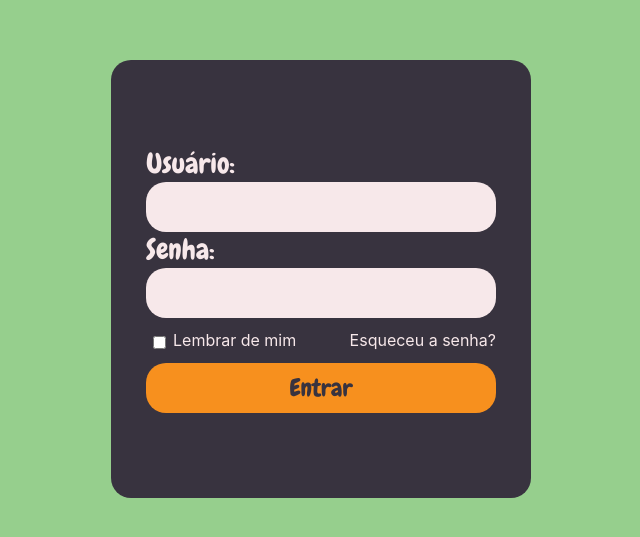
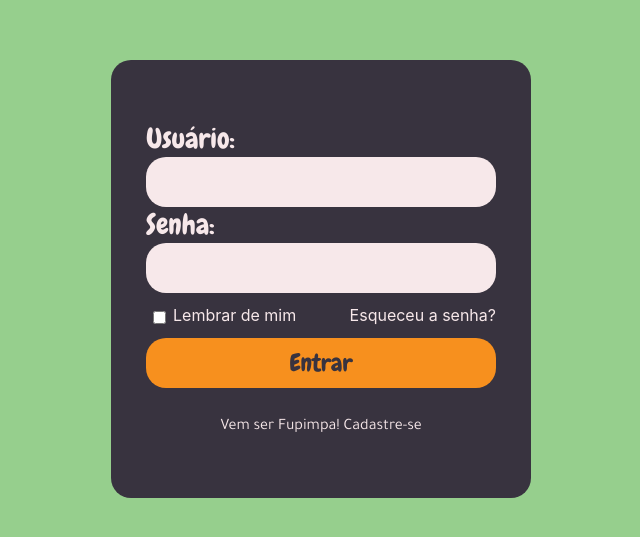
Before and after one commit to nerylmf/fupimpa, a React (Create React App) app in the folder front_fupimpa/: page /login in a window 1280 px wide. Shown: the part 121-658 px from the top of the page, without its empty margins (319-959 px from the left). Built offline with nearby package versions, Linux system fonts and the light colour scheme.

Commit message:
alteração login

```diff
--- a/front_fupimpa/src/components/pages/PaginaLogin/Login.css
+++ b/front_fupimpa/src/components/pages/PaginaLogin/Login.css
@@ -55,3 +55,13 @@
     padding: 12px 0px;
     margin-left: auto;
 }
+.cadastro{
+    text-align: center;
+    margin-top: 30px;
+    font-family: "Tajawal";
+    cursor: pointer;
+}
+.link-cadastro:hover{
+    color: #F7901E ;
+    border-bottom: 1.5px solid ;
+}
--- a/front_fupimpa/src/components/pages/PaginaLogin/Login.js
+++ b/front_fupimpa/src/components/pages/PaginaLogin/Login.js
@@ -25,6 +25,9 @@ export function Login() {
                             Entrar
                     </NavLink>
 
+                    <div className="cadastro branco">
+                       <span>Vem ser Fupimpa!<a className="link-cadastro"> Cadastre-se</a></span>
+                    </div>
                 </form>
 
             </div>
```
